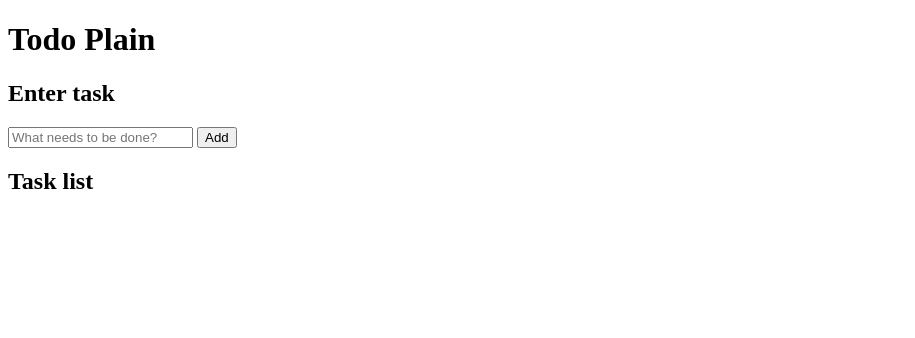
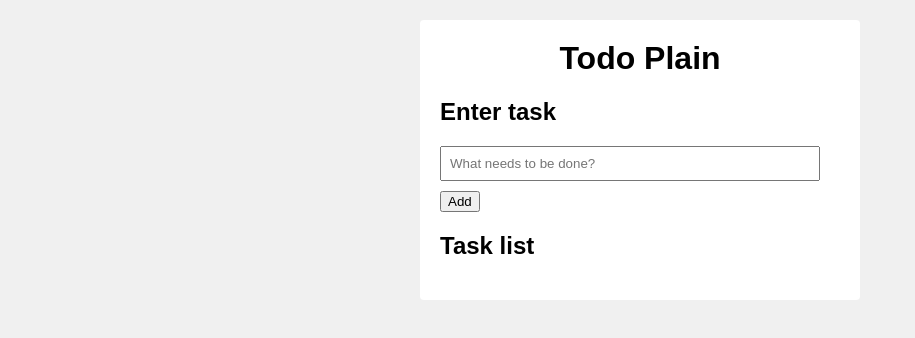
Before and after one commit to gocklkatz/todo-plain, a plain HTML site: page index.html in a window 1280 px wide. Shown: the whole page, without its empty margins (0-915 px from the left). Drawn offline with Linux system fonts and the light colour scheme.

Commit message:
Basic styling

```diff
--- /dev/null
+++ b/app.css
@@ -0,0 +1,29 @@
+body {
+    margin: 0;
+    padding: 0;
+    font-family: sans-serif;
+    background: #f0f0f0;
+  }
+  .todo-container {
+    max-width: 400px;
+    margin: 20px auto;
+    background: #fff;
+    padding: 20px;
+    border-radius: 4px;
+  }
+  .todo-container h1 {
+    margin-top: 0;
+    text-align: center;
+  }
+  .todo-input {
+    width: 90%;
+    padding: 8px;
+    margin-bottom: 10px;
+  }
+  .todo-item {
+    padding: 8px;
+    border-bottom: 1px solid #ccc;
+  }
+  .todo-item:last-child {
+    border-bottom: none;
+  }
--- a/app.js
+++ b/app.js
@@ -9,6 +9,7 @@ button.addEventListener('click', function() {
 
     const li = document.createElement("li");
     li.innerText = input.value;
+    li.classList.add("todo-item");
 
     const ul = document.querySelector("#todo-list");
     ul.append(li);
--- a/index.html
+++ b/index.html
@@ -1,22 +1,29 @@
 <!DOCTYPE html>
 <html lang="en">
   <head>
-    <meta charset="UTF-8">
-    <meta name="viewport" content="width=device-width, initial-scale=1.0">
+    <meta charset="UTF-8" />
+    <meta name="viewport" content="width=device-width, initial-scale=1.0" />
     <title>Todo Plain</title>
-    <link rel="stylesheet" href="app.css">
+    <link rel="stylesheet" href="app.css" />
     <script defer type="text/javascript" src="app.js"></script>
   </head>
   <body>
+    <div class="todo-container">
       <h1>Todo Plain</h1>
 
       <h2>Enter task</h2>
       <form id="todo-form">
-        <input type="text" id="todo-form-input" placeholder="What needs to be done?">
+        <input
+          type="text"
+          id="todo-form-input"
+          placeholder="What needs to be done?"
+          class="todo-input"
+        />
         <button type="button" id="todo-from-button">Add</button>
       </form>
 
       <h2>Task list</h2>
       <ul id="todo-list"></ul>
+    </div>
   </body>
 </html>
```
Lines whose indentation alone changed are shown as unchanged.
